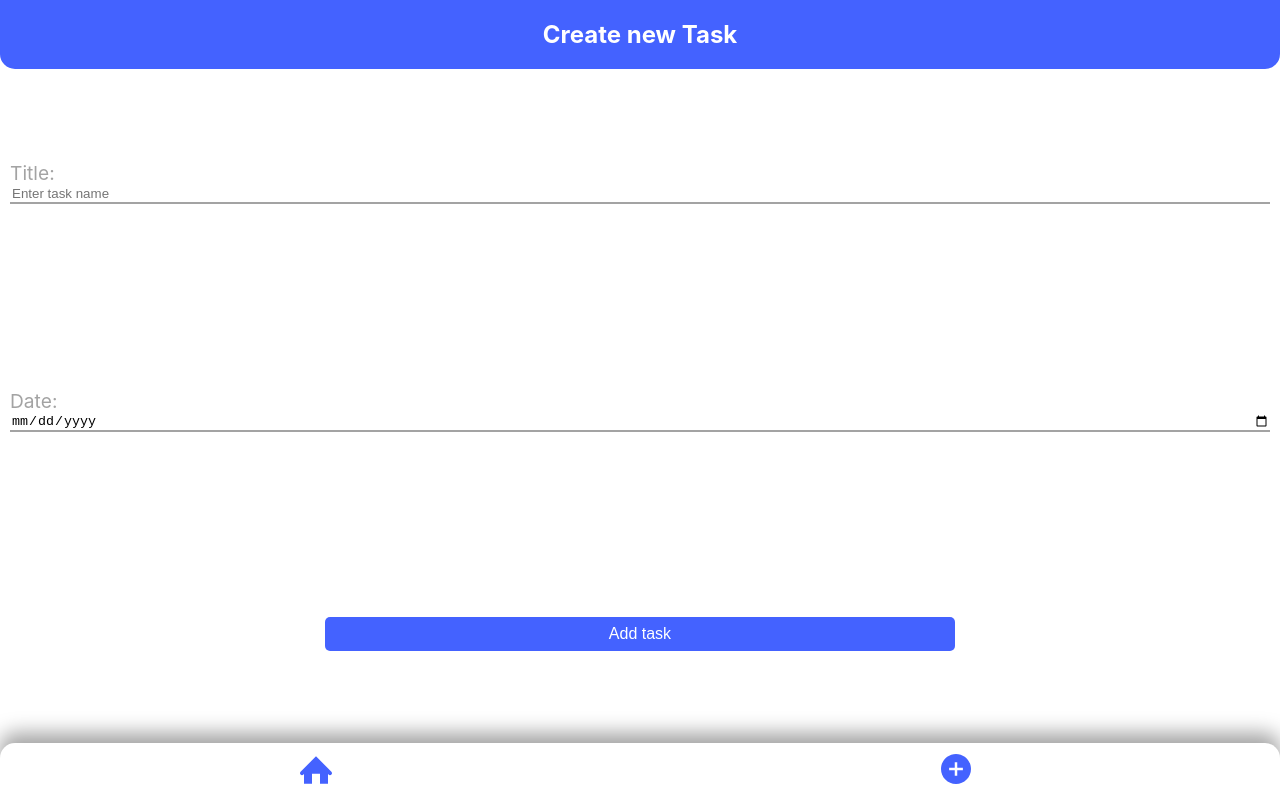
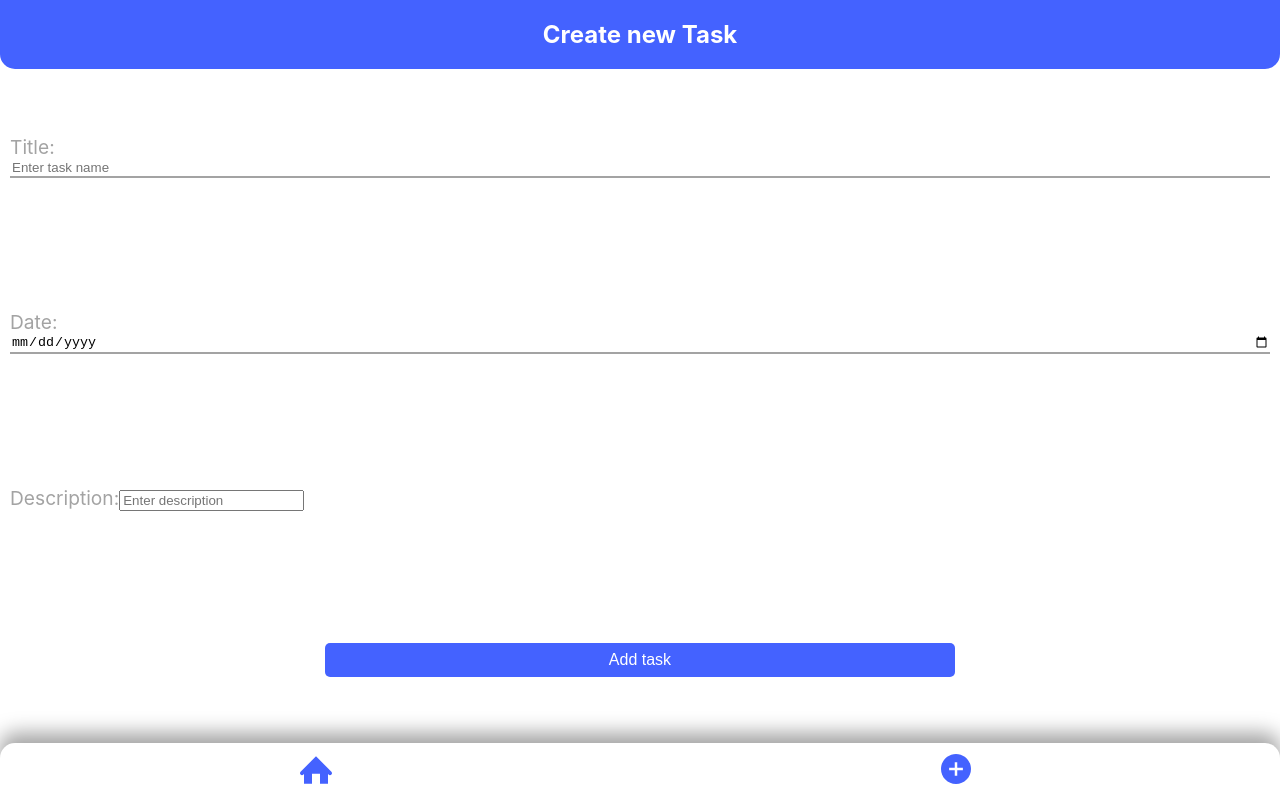
Before and after one commit to JonasImm/todolist, a React (Create React App) app: page /add in a window 1280 px wide. Built offline with nearby package versions, Linux system fonts and the light colour scheme.

Commit message:
Add description field

```diff
--- a/src/pages/add.js
+++ b/src/pages/add.js
@@ -8,6 +8,7 @@ import ButtonHome from "../components/ButtonHome";
 const Add = () => {
   const [title, setTitle] = useState("");
   const [date, setDate] = useState("");
+  const [description, setdDescription] = useState("");
   const [loading, setLoading] = useState(false);
   const [error, setError] = useState(false);
 
@@ -18,11 +19,14 @@ const Add = () => {
   function dateChange(date) {
     setDate(date.target.value);
   }
+  function descriptionChange(description) {
+    setdDescription(description.target.value);
+  }
 
   async function handleSubmit(event) {
     event.preventDefault();
     setLoading(true);
-    const todo = { title, date };
+    const todo = { title, date, description };
     try {
       await createTodo(todo);
       setTitle("");
@@ -62,10 +66,20 @@ const Add = () => {
               onChange={dateChange}
             />
           </label>
+          <label>
+            Description:
+            <input
+              type="text"
+              placeholder="Enter description"
+              name="Description"
+              value={description}
+              onChange={descriptionChange}
+            />
+          </label>
           <input
             type="submit"
             value="Add task"
-            disabled={!title || !date || loading}
+            disabled={!title || !date || !description || loading}
           />
           {error && <p>Something bad happend. Please try again.</p>}
         </form>
```
